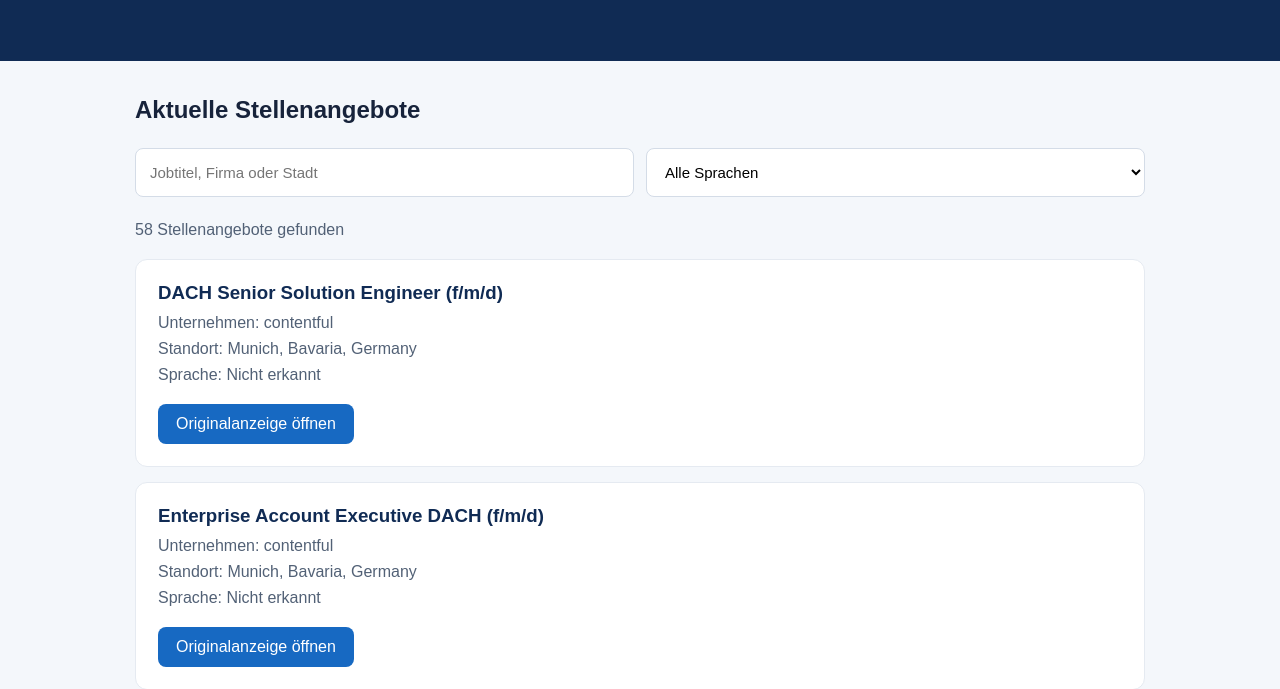
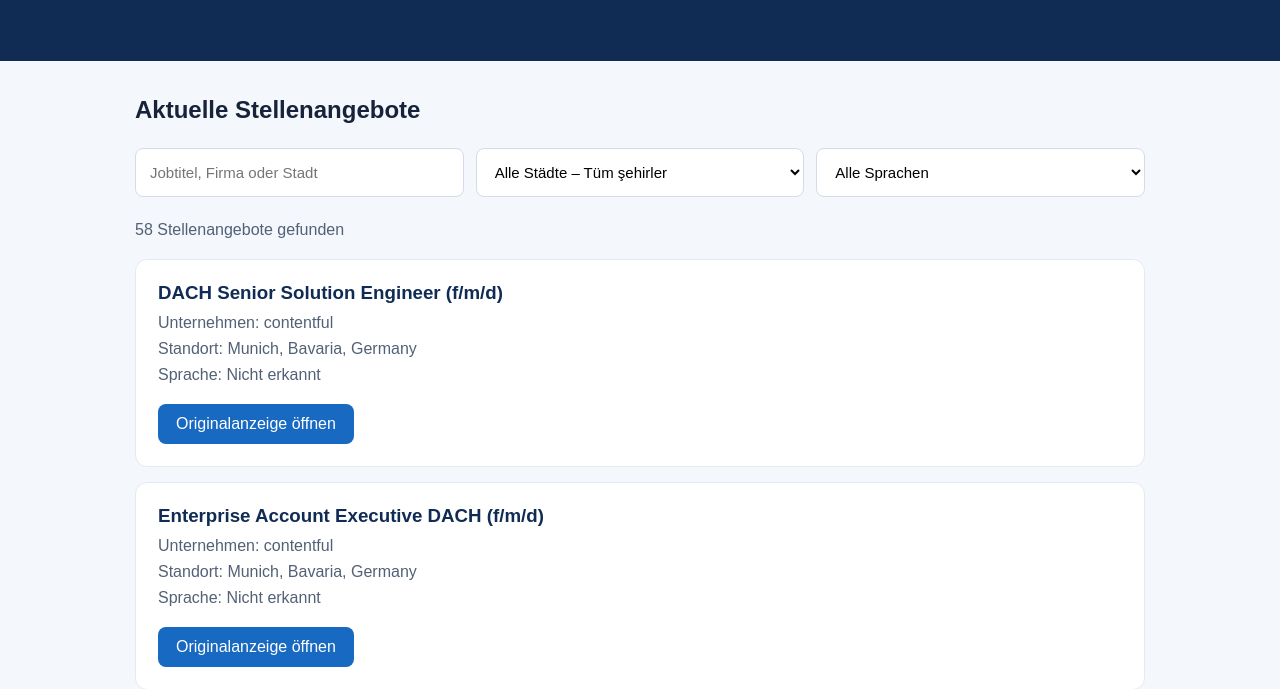
Before and after one commit to yardimciumay-source/jobatlas-de, a plain HTML site: page index.html in a window 1280 px wide. Shown: the part 128-817 px from the top of the page. Drawn offline with Linux system fonts and the light colour scheme.

Commit message:
Update index.html

```diff
--- a/index.html
+++ b/index.html
@@ -115,6 +115,11 @@
         placeholder="Jobtitel, Firma oder Stadt"
       >
 
+
+<select id="city">
+  <option value="all">Alle Städte – Tüm şehirler</option>
+</select>
+
       <select id="language">
         <option value="all">Alle Sprachen</option>
         <option value="de">Deutsch</option>
@@ -136,6 +141,25 @@
 
     const searchInput = document.getElementById("search");
     const languageSelect = document.getElementById("language");
+
+const citySelect = document.getElementById("city");
+
+function updateCityOptions() {
+  const cities = [...new Set(
+    allJobs
+      .map(job => job.city || "")
+      .filter(Boolean)
+  )].sort((a, b) => a.localeCompare(b, "de"));
+
+  citySelect.replaceChildren();
+
+  citySelect.add(new Option("Alle Städte – Tüm şehirler", "all"));
+
+  cities.forEach(city => {
+    citySelect.add(new Option(city, city));
+  });
+}
+
     const jobsContainer = document.getElementById("jobs");
     const status = document.getElementById("status");
 
@@ -144,7 +168,7 @@
         .toLocaleLowerCase("de").trim();
 
       const language = languageSelect.value;
-
+const selectedCity = citySelect.value;
       const filtered = allJobs.filter(job => {
         const text = [
           job.title,
@@ -158,7 +182,10 @@
           language === "all" ||
           job.language === language;
 
-        return matchesSearch && matchesLanguage;
+        const matchesCity =
+  selectedCity === "all" || job.city === selectedCity;
+
+return matchesSearch && matchesLanguage && matchesCity;
       });
 
       jobsContainer.replaceChildren();
@@ -242,8 +269,9 @@
           throw new Error("Ungültiges Datenformat");
         }
 
-        allJobs = data.jobs;
-        renderJobs();
+       allJobs = data.jobs;
+updateCityOptions();
+renderJobs();
 
       } catch (error) {
         console.error(error);
@@ -255,7 +283,7 @@
 
     searchInput.addEventListener("input", renderJobs);
     languageSelect.addEventListener("change", renderJobs);
-
+citySelect.addEventListener("change", renderJobs);
     loadJobs();
   </script>
 </body>
```
